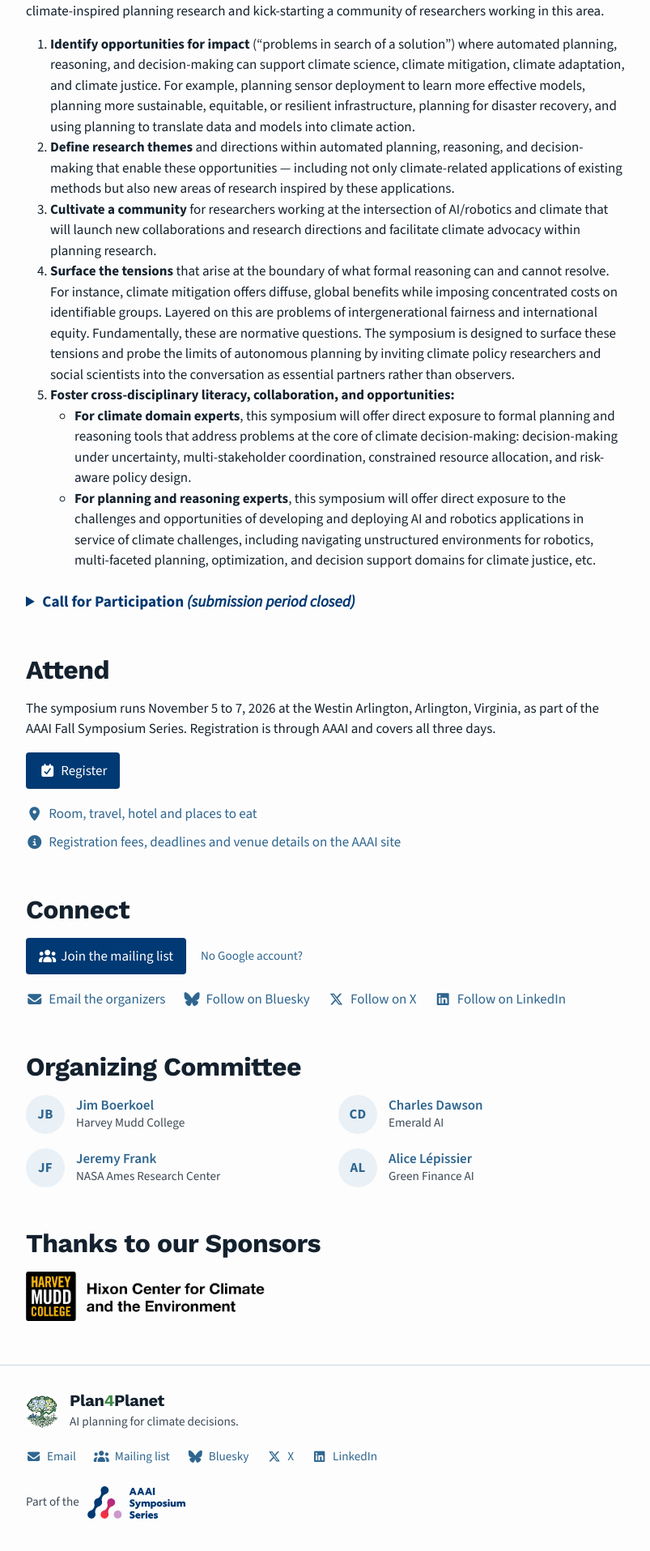
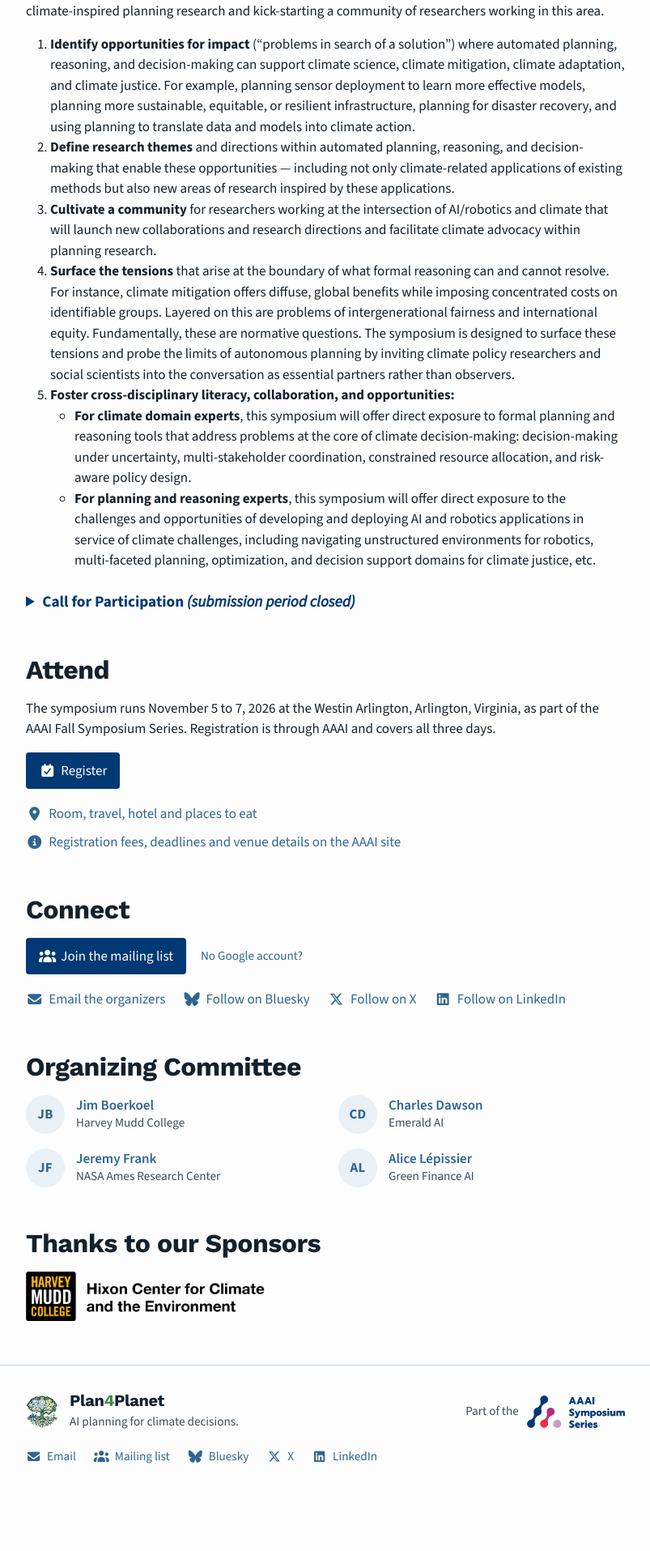
Before and after one commit to plan4planet/plan4planet.github.io, a Jekyll site: the page built from index.md, in a window 1280 px wide. Shown: the part 1823-3738 px from the top of the page at 81% size, without its empty margins (238-1041 px from the left). Built offline with Jekyll 4.4.1, drawn with Linux system fonts in a browser that asks for light colours; nearby versions of some CDN libraries; after the commit the page ends 3674 px from its top, so only the background shows below that.

Commit message:
style: AAAI Symposium Series logo beside the brand in the footer

```diff
--- a/_includes/footer.html
+++ b/_includes/footer.html
@@ -7,6 +7,10 @@
         <span class="wordmark">Plan<span class="four">4</span>Planet</span>
         <p class="footer-tagline">{{ site.footer_tagline | default: site.description | escape }}</p>
       </div>
+      <a class="footer-series" href="https://aaai.org/conference/fall-symposia/2026-fall-symposium-series-2/" target="_blank" rel="noopener noreferrer">
+        <span>Part of the</span>
+        <img src="{{ '/assets/images/aaai-symposium-series.svg' | relative_url }}" alt="AAAI Symposium Series" width="121" height="40">
+      </a>
     </div>
 
     <ul class="footer-channels" aria-label="Contact and social links">
@@ -20,11 +24,6 @@
       </li>
       {%- endfor %}
     </ul>
-
-    <a class="footer-series" href="https://aaai.org/conference/fall-symposia/2026-fall-symposium-series-2/" target="_blank" rel="noopener noreferrer">
-      <span>Part of the</span>
-      <img src="{{ '/assets/images/aaai-symposium-series.svg' | relative_url }}" alt="AAAI Symposium Series" width="121" height="40">
-    </a>
 
   </div>
 </footer>
--- a/_sass/components/_footer.scss
+++ b/_sass/components/_footer.scss
@@ -20,6 +20,7 @@
 
 .footer-brand {
   display: flex;
+  flex-wrap: wrap;
   align-items: center;
   gap: 14px;
   margin-bottom: 20px;
@@ -71,12 +72,13 @@
   cursor: default;
 }
 
-// The symposium series this event belongs to, below the channels.
+// The symposium series this event belongs to, at the right end of the brand row;
+// it wraps below the brand on narrow screens.
 .footer-series {
   display: inline-flex;
   align-items: center;
   gap: 10px;
-  margin-top: 24px;
+  margin-left: auto;
   color: var(--color-ink-soft);
   text-decoration: none;
 }
@@ -92,6 +94,10 @@
     align-items: flex-start;
   }
 
+  .footer-series {
+    margin-left: 0;
+  }
+
   .footer-channels {
     flex-direction: column;
     gap: 10px;
```
